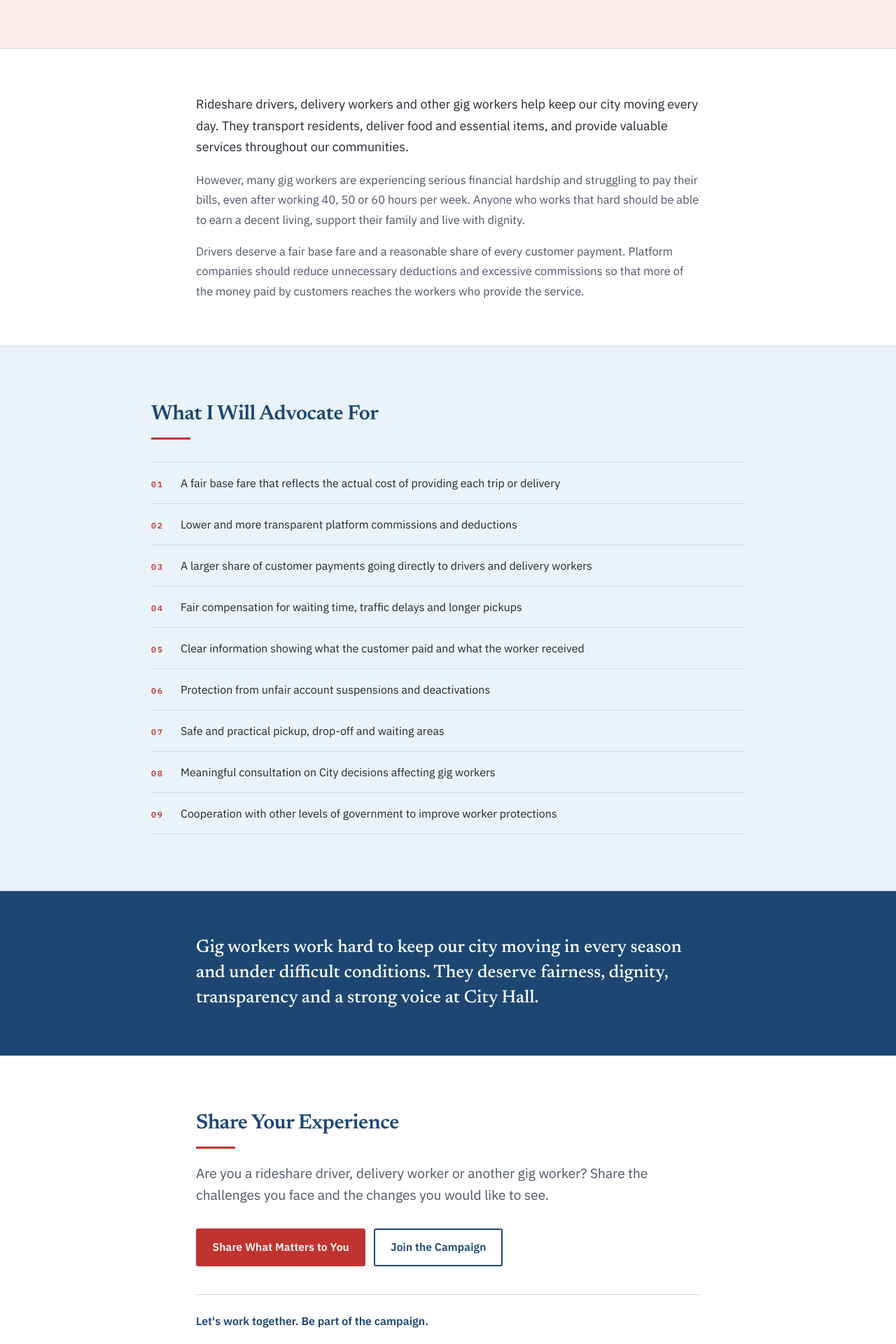
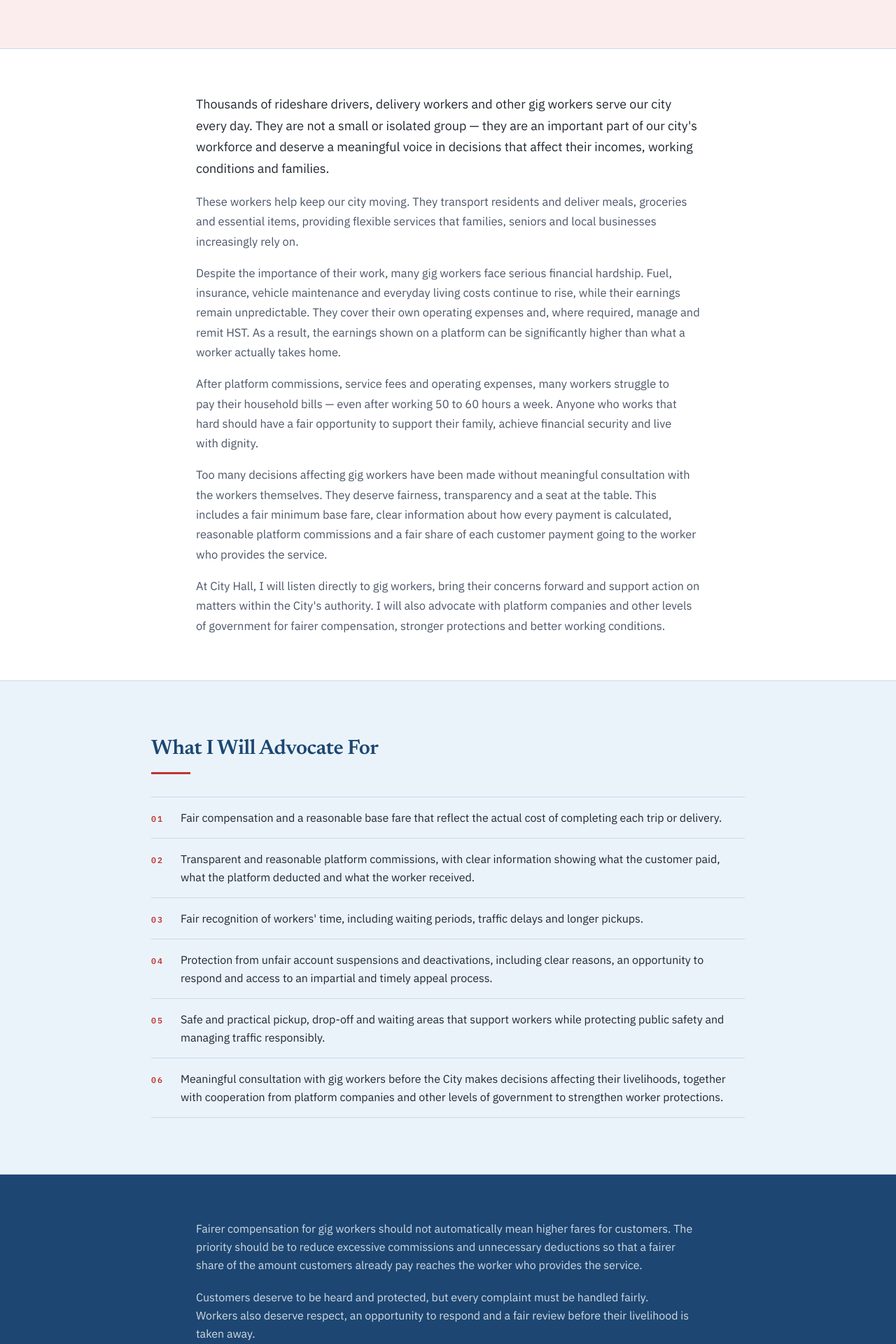
Before and after one commit to Imamoh/maqsood-campaign-website, a Next.js app: page /gig-workers in a window 1280 px wide. Shown: the part 280-2200 px from the top of the page at 70% size. Built offline with nearby package versions, Linux system fonts and the light colour scheme; no server answers.

Commit message:
Finalize candidate-approved campaign copy

```diff
--- a/src/app/gig-workers/page.tsx
+++ b/src/app/gig-workers/page.tsx
@@ -74,6 +74,11 @@ export default function GigWorkersPage() {
       {/* ---------- Closing statement ---------- */}
       <section aria-label="Closing statement" className="band-navy bg-navy">
         <div className="mx-auto max-w-3xl px-4 py-14 sm:px-6 lg:py-16">
+          {gigWorkers.closingIntro.map((paragraph) => (
+            <p key={paragraph.slice(0, 32)} className="mb-5 leading-relaxed text-white/80">
+              {paragraph}
+            </p>
+          ))}
           <p
             className="text-[clamp(1.2rem,2.6vw,1.6rem)] leading-[1.4] font-medium text-white"
             style={{ fontFamily: "var(--font-display)" }}
--- a/src/data/campaign.ts
+++ b/src/data/campaign.ts
@@ -32,7 +32,7 @@ export const campaign = {
   },
 
   contact: {
-    email: "campaign@electmaqsood.com",
+    email: "info@electmaqsood.com",
     domain: "electmaqsood.com",
     siteUrl: process.env.NEXT_PUBLIC_SITE_URL || "https://electmaqsood.com",
   },
@@ -65,7 +65,7 @@ export const campaign = {
 
   quote: {
     text:
-      "Ward 14 has been my home for 25 years. I want to help make it safer, more affordable, and more responsive to the people who live here.",
+      "After 25 years in Ward 14, I understand the challenges facing our community. I am running to stand up for gig workers, first-time homebuyers, seniors and local businesses — and to help build safer neighbourhoods and a more affordable city we can all proudly call home.",
     attribution: "Maqsood Ahmad",
     attributionRole: "Candidate for Toronto City Council, Ward 14",
   },
@@ -73,12 +73,14 @@ export const campaign = {
   about: {
     kicker: "About me",
     heading: "Ward 14 has been home for 25 years.",
-    salutation: "Dear neighbours,",
+    salutation: "Dear Neighbours,",
     paragraphs: [
-      "I have lived in Ward 14 for about 25 years. This is where I raised my family, and where I have spent my working life alongside the people who live here.",
-      "As a real estate professional, I have worked with residents through some of the biggest decisions they make — buying, selling, renting, renovating, or simply staying put. That work has given me practical knowledge of housing and construction, and a close view of what those decisions cost families in real terms.",
-      "It has also shown me the pressures carried by homeowners, tenants, families, seniors, small businesses and working people across the ward — including gig workers, whose concerns are rarely at the table when decisions get made.",
-      "I am running to give residents an accessible voice at City Hall: someone who answers, who shows up, and who carries neighbourhood concerns into the room where they are decided.",
+      "For the past 25 years, Ward 14 has been my home. This is where I am raising my family, have built my career and developed connections with residents and the wider community.",
+      "Throughout my career in real estate and construction, I have helped residents in some of life's most important decisions — buying, selling, renting, renovating or remaining in the homes and neighbourhoods they know. This experience has given me practical knowledge of housing and development, along with a clear understanding of the real financial pressures these decisions place on families.",
+      "My work and conversations across the community have also shown me the challenges facing homeowners, tenants, seniors, first-time homebuyers, small-business owners, working families and gig workers — people whose concerns are too often overlooked when important decisions are made.",
+      "I am running for Toronto City Council to provide Ward 14 residents with an accessible and effective voice at City Hall: someone who listens, responds, shows up and remains accountable.",
+      "My priorities include advocating for more affordable housing, reducing barriers for first-time homebuyers, supporting seniors and gig workers, strengthening local businesses, addressing traffic and neighbourhood safety concerns, and promoting the responsible management of taxpayers' money.",
+      "Above all, I want to ensure that every neighbourhood in Ward 14 is heard and properly represented when decisions are made at City Hall. Together, we can build a safer, more affordable and better city — a place we can all proudly call home.",
     ],
   },
 
--- a/src/data/gigWorkers.ts
+++ b/src/data/gigWorkers.ts
@@ -10,22 +10,29 @@ export const gigWorkers = {
   title: "A Voice for Gig Workers",
 
   intro: [
-    "Rideshare drivers, delivery workers and other gig workers help keep our city moving every day. They transport residents, deliver food and essential items, and provide valuable services throughout our communities.",
-    "However, many gig workers are experiencing serious financial hardship and struggling to pay their bills, even after working 40, 50 or 60 hours per week. Anyone who works that hard should be able to earn a decent living, support their family and live with dignity.",
-    "Drivers deserve a fair base fare and a reasonable share of every customer payment. Platform companies should reduce unnecessary deductions and excessive commissions so that more of the money paid by customers reaches the workers who provide the service.",
+    "Thousands of rideshare drivers, delivery workers and other gig workers serve our city every day. They are not a small or isolated group — they are an important part of our city's workforce and deserve a meaningful voice in decisions that affect their incomes, working conditions and families.",
+    "These workers help keep our city moving. They transport residents and deliver meals, groceries and essential items, providing flexible services that families, seniors and local businesses increasingly rely on.",
+    "Despite the importance of their work, many gig workers face serious financial hardship. Fuel, insurance, vehicle maintenance and everyday living costs continue to rise, while their earnings remain unpredictable. They cover their own operating expenses and, where required, manage and remit HST. As a result, the earnings shown on a platform can be significantly higher than what a worker actually takes home.",
+    "After platform commissions, service fees and operating expenses, many workers struggle to pay their household bills — even after working 50 to 60 hours a week. Anyone who works that hard should have a fair opportunity to support their family, achieve financial security and live with dignity.",
+    "Too many decisions affecting gig workers have been made without meaningful consultation with the workers themselves. They deserve fairness, transparency and a seat at the table. This includes a fair minimum base fare, clear information about how every payment is calculated, reasonable platform commissions and a fair share of each customer payment going to the worker who provides the service.",
+    "At City Hall, I will listen directly to gig workers, bring their concerns forward and support action on matters within the City's authority. I will also advocate with platform companies and other levels of government for fairer compensation, stronger protections and better working conditions.",
   ],
 
   commitmentsHeading: "What I Will Advocate For",
   commitments: [
-    "A fair base fare that reflects the actual cost of providing each trip or delivery",
-    "Lower and more transparent platform commissions and deductions",
-    "A larger share of customer payments going directly to drivers and delivery workers",
-    "Fair compensation for waiting time, traffic delays and longer pickups",
-    "Clear information showing what the customer paid and what the worker received",
-    "Protection from unfair account suspensions and deactivations",
-    "Safe and practical pickup, drop-off and waiting areas",
-    "Meaningful consultation on City decisions affecting gig workers",
-    "Cooperation with other levels of government to improve worker protections",
+    "Fair compensation and a reasonable base fare that reflect the actual cost of completing each trip or delivery.",
+    "Transparent and reasonable platform commissions, with clear information showing what the customer paid, what the platform deducted and what the worker received.",
+    "Fair recognition of workers' time, including waiting periods, traffic delays and longer pickups.",
+    "Protection from unfair account suspensions and deactivations, including clear reasons, an opportunity to respond and access to an impartial and timely appeal process.",
+    "Safe and practical pickup, drop-off and waiting areas that support workers while protecting public safety and managing traffic responsibly.",
+    "Meaningful consultation with gig workers before the City makes decisions affecting their livelihoods, together with cooperation from platform companies and other levels of government to strengthen worker protections.",
+  ],
+
+  // Paragraphs that follow the commitments, before the closing statement.
+  closingIntro: [
+    "Fairer compensation for gig workers should not automatically mean higher fares for customers. The priority should be to reduce excessive commissions and unnecessary deductions so that a fairer share of the amount customers already pay reaches the worker who provides the service.",
+    "Customers deserve to be heard and protected, but every complaint must be handled fairly. Workers also deserve respect, an opportunity to respond and a fair review before their livelihood is taken away.",
+    "At City Hall, I will listen directly to gig workers, bring their concerns forward and support action on matters within the City's authority. I will also advocate with platform companies and other levels of government for fairer compensation, stronger protections and better working conditions.",
   ],
 
   closing:
```
